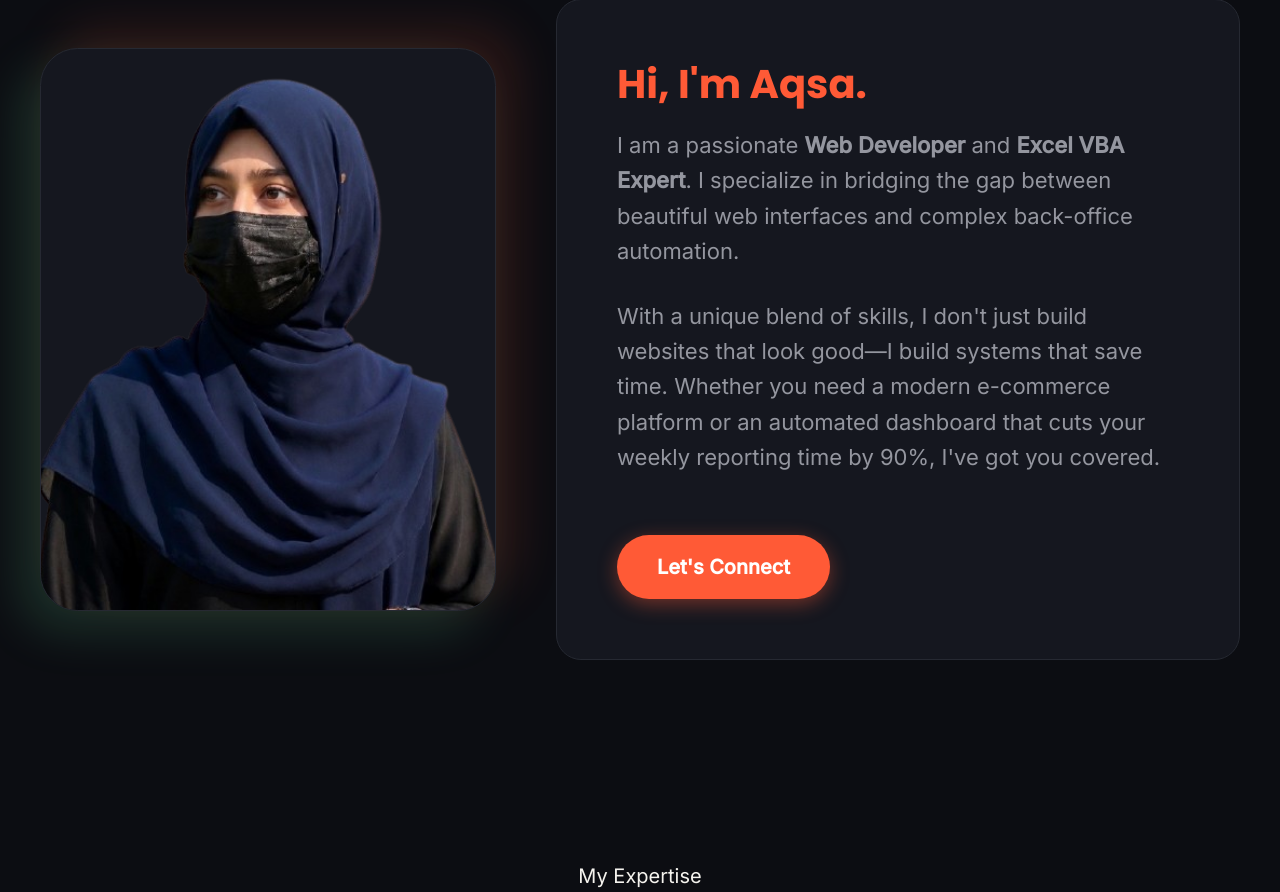
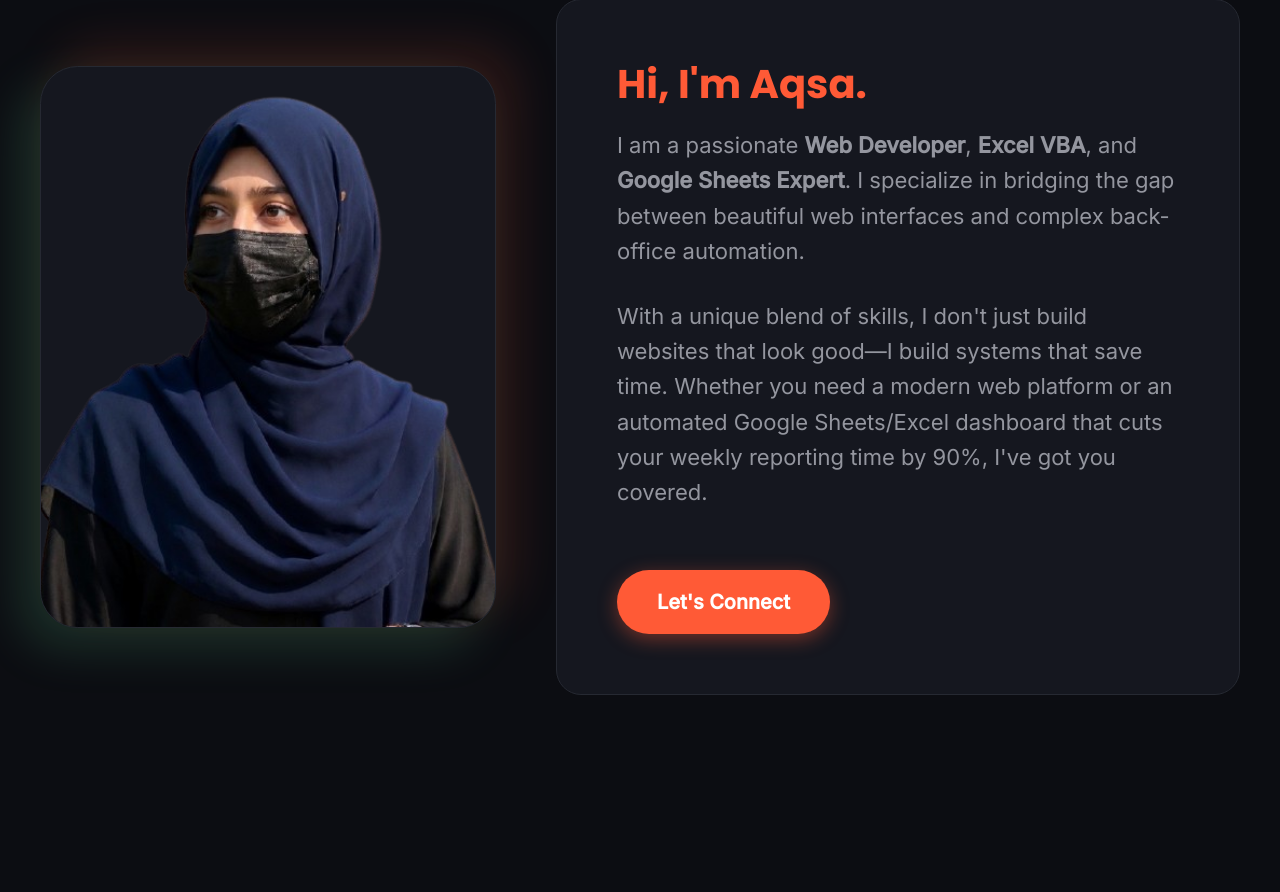
Before and after one commit to hareemrana522-crypto/Portfolio, a React (Vite) app: page / in a window 1280 px wide. Shown: the part 1292-2184 px from the top of the page. Built offline with nearby package versions, Linux system fonts and the light colour scheme.

Commit message:
Update About section text to include Google Sheets expertise

```diff
--- a/src/components/About.jsx
+++ b/src/components/About.jsx
@@ -15,8 +15,8 @@
 
             <div className="about-text glass reveal">
                 <h3>Hi, I'm Aqsa.</h3>
-                <p>I am a passionate <strong>Web Developer</strong> and <strong>Excel VBA Expert</strong>. I specialize in bridging the gap between beautiful web interfaces and complex back-office automation.</p>
-                <p>With a unique blend of skills, I don't just build websites that look good—I build systems that save time. Whether you need a modern e-commerce platform or an automated dashboard that cuts your weekly reporting time by 90%, I've got you covered.</p>
+                <p>I am a passionate <strong>Web Developer</strong>, <strong>Excel VBA</strong>, and <strong>Google Sheets Expert</strong>. I specialize in bridging the gap between beautiful web interfaces and complex back-office automation.</p>
+                <p>With a unique blend of skills, I don't just build websites that look good—I build systems that save time. Whether you need a modern web platform or an automated Google Sheets/Excel dashboard that cuts your weekly reporting time by 90%, I've got you covered.</p>
 
 
 
```
